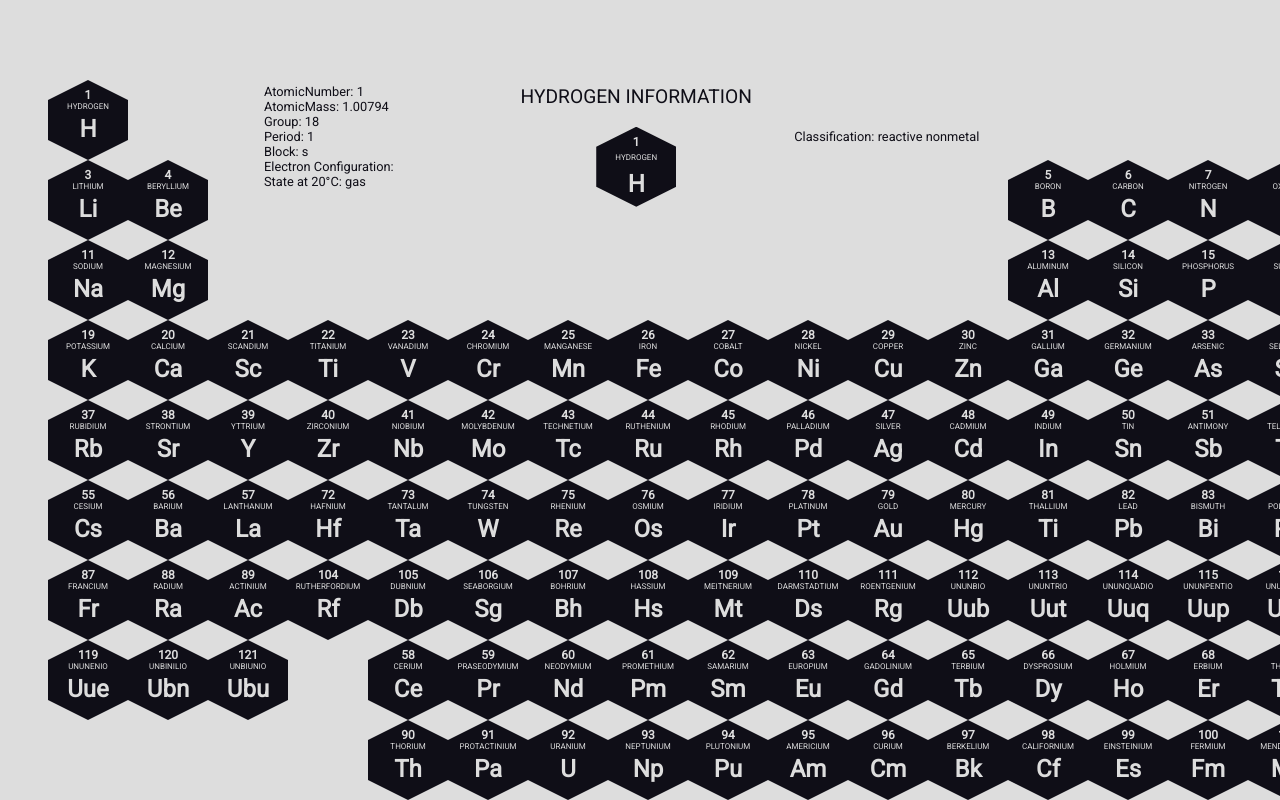
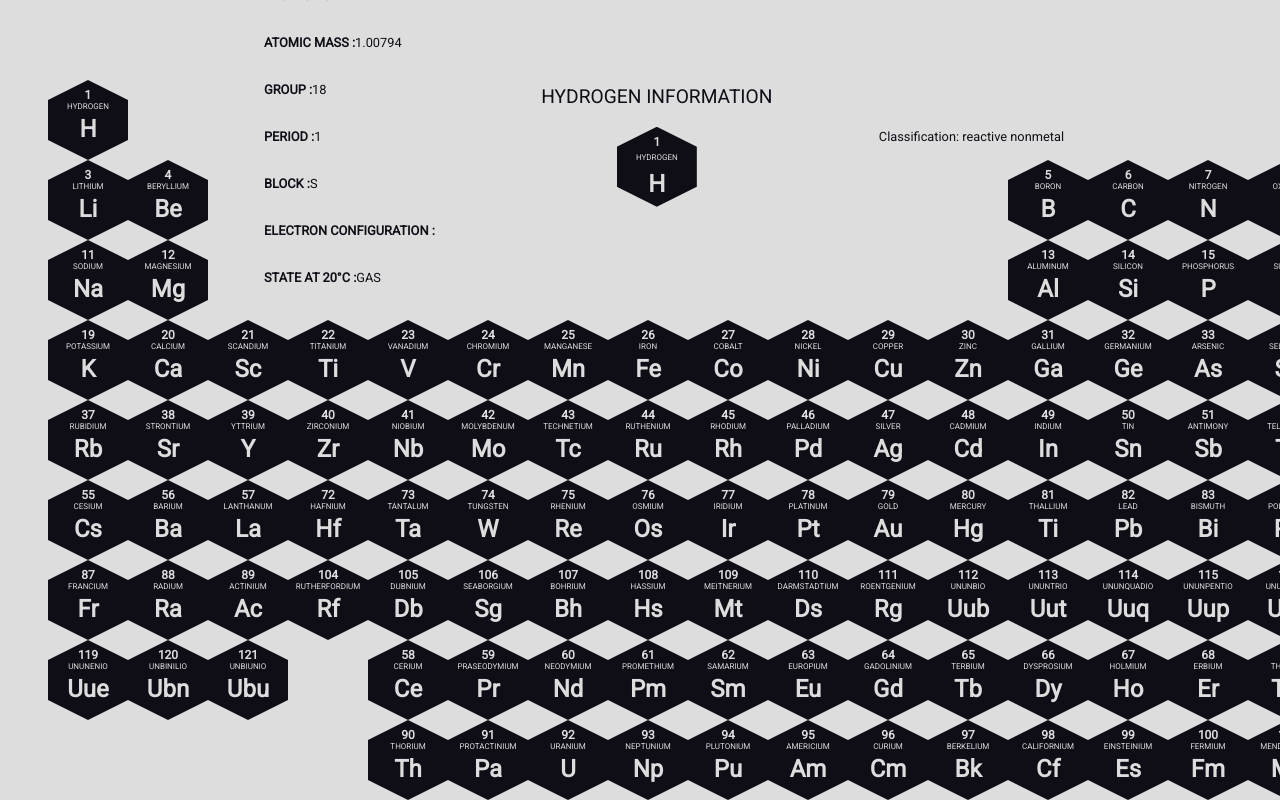
Before and after one commit to rightonhana/periodic-table, a React (Create React App) app: page / in a window 1280 px wide. Shown: the top 800 px of the page. Built offline with nearby package versions, Linux system fonts and the light colour scheme.

Commit message:
:building_construction: change some data components

```diff
--- a/src/components/AtomicMass/AtomicMass.tsx
+++ b/src/components/AtomicMass/AtomicMass.tsx
@@ -1,9 +1,7 @@
 import React, {FC} from "react";
-//import {css} from "emotion";
 import AtomicMassProps from "./AtomicMassProps";
+import Info from "../Info";
 
-export const AtomicMass: FC<AtomicMassProps> = ({mass = 1, ...props}) => <div {...props}>
-      AtomicMass: {mass}
-  </div>
+export const AtomicMass: FC<AtomicMassProps> = ({mass = 1, ...props}) => <Info title={"Atomic Mass"} value={`${mass}`} {...props}/>
 
 export default AtomicMass;
--- a/src/components/AtomicNumber/AtomicNumber.tsx
+++ b/src/components/AtomicNumber/AtomicNumber.tsx
@@ -1,9 +1,7 @@
 import React, {FC} from "react";
-//import {css} from "emotion";
 import AtomicNumberProps from "./AtomicNumberProps";
+import Info from "../Info";
 
-export const AtomicNumber: FC<AtomicNumberProps> = ({number = 1, ...props}) => <div {...props}>
-      AtomicNumber: {number}
-  </div>
+export const AtomicNumber: FC<AtomicNumberProps> = ({number = 1, ...props}) => <Info title={"Atomic Number"} value={`${number}`} {...props}/>
 
 export default AtomicNumber;
--- a/src/components/Block/Block.tsx
+++ b/src/components/Block/Block.tsx
@@ -1,9 +1,7 @@
 import React, {FC} from "react";
-//import {css} from "emotion";
 import BlockProps from "./BlockProps";
+import Info from "../Info";
 
-export const Block: FC<BlockProps> = ({block = "s", ...props}) => <div {...props}>
-      Block: {block}
-  </div>
+export const Block: FC<BlockProps> = ({block = "s", ...props}) => <Info title={"Block"} value={block} {...props}/>
 
 export default Block;
--- a/src/components/ElectronConfiguration/ElectronConfiguration.tsx
+++ b/src/components/ElectronConfiguration/ElectronConfiguration.tsx
@@ -1,9 +1,8 @@
 import React, {FC} from "react";
 //import {css} from "emotion";
 import ElectronConfigurationProps from "./ElectronConfigurationProps";
+import Info from "../Info";
 
-export const ElectronConfiguration: FC<ElectronConfigurationProps> = ({configuration = "1s1", ...props}) => <div {...props}>
-      Electron Configuration: {configuration}
-  </div>
+export const ElectronConfiguration: FC<ElectronConfigurationProps> = ({configuration = "1s1", ...props}) => <Info title={"Electron Configuration"} value={configuration} {...props}/>
 
 export default ElectronConfiguration;
--- a/src/components/ElementInfo/ElementInfo.tsx
+++ b/src/components/ElementInfo/ElementInfo.tsx
@@ -33,7 +33,7 @@ export const ElementInfo: FC<ElementInfoProps> = ({ element, ...props }) => <div
       `}
       {...props}
     >
-      <div
+      <section
         className={css`
           display: flex;
           flex-direction: column;
@@ -49,13 +49,14 @@ export const ElementInfo: FC<ElementInfoProps> = ({ element, ...props }) => <div
         <Block block={"s"} />
         <ElectronConfiguration configuration={element.electronConfiguration} />
         <State state={element.state} />
-      </div>
+      </section>
       <div
         className={css`
           display: flex;
           flex-direction: column;
           justify-content: flex-start;
           align-items: center;
+          width: 15vmin;
           color: var(--text);
           p {
             color: var(--data);
@@ -70,7 +71,7 @@ export const ElementInfo: FC<ElementInfoProps> = ({ element, ...props }) => <div
           color={element.metalMetalloidNonmetal}
         />
       </div>
-      <div
+      <section
         className={css`
           display: flex;
           flex-direction: column;
@@ -80,7 +81,7 @@ export const ElementInfo: FC<ElementInfoProps> = ({ element, ...props }) => <div
         `}
       >
         Classification: {element.metalMetalloidNonmetal}
-      </div>
+      </section>
     </div>
 
 export default ElementInfo;
--- a/src/components/Group/Group.tsx
+++ b/src/components/Group/Group.tsx
@@ -1,9 +1,7 @@
 import React, {FC} from "react";
-//import {css} from "emotion";
 import GroupProps from "./GroupProps";
+import Info from "../Info";
 
-export const Group: FC<GroupProps> = ({group = 0, ...props}) => <div {...props}>
-      Group: {group}
-  </div>
+export const Group: FC<GroupProps> = ({group = 0, ...props}) => <Info title={"Group"} value={`${group}`} {...props}/>
 
 export default Group;
--- a/src/components/Period/Period.tsx
+++ b/src/components/Period/Period.tsx
@@ -1,9 +1,7 @@
 import React, {FC} from "react";
-//import {css} from "emotion";
 import PeriodProps from "./PeriodProps";
+import Info from "../Info";
 
-export const Period: FC<PeriodProps> = ({period = 0, ...props}) => <div {...props}>
-      Period: {period}
-  </div>
+export const Period: FC<PeriodProps> = ({period = 0, ...props}) => <Info title={"Period"} value={`${period}`} {...props}/>
 
 export default Period;
--- a/src/components/PeriodicTable/PeriodicTable.tsx
+++ b/src/components/PeriodicTable/PeriodicTable.tsx
@@ -10,8 +10,8 @@ export const PeriodicTable: FC<{}> = () => {
     const setInfo = (element: ElementsData) => setState(element);
 
     return (<div>
+        <Table width={10} height={10} onElementClick={setInfo} />
         <ElementInfo element={state}/>
-        <Table width={10} height={10} onElementClick={setInfo} />
     </div>)
 }
 
--- a/src/components/State/State.tsx
+++ b/src/components/State/State.tsx
@@ -1,9 +1,7 @@
 import React, {FC} from "react";
-//import {css} from "emotion";
 import StateProps from "./StateProps";
+import Info from "../Info";
 
-export const State: FC<StateProps> = ({state = "solid", ...props}) => <div {...props}>
-      State at 20°C: {state}
-  </div>
+export const State: FC<StateProps> = ({state = "solid", ...props}) => <Info title={"State at 20°C"} value={`${state}`} {...props}/>
 
 export default State;
```
